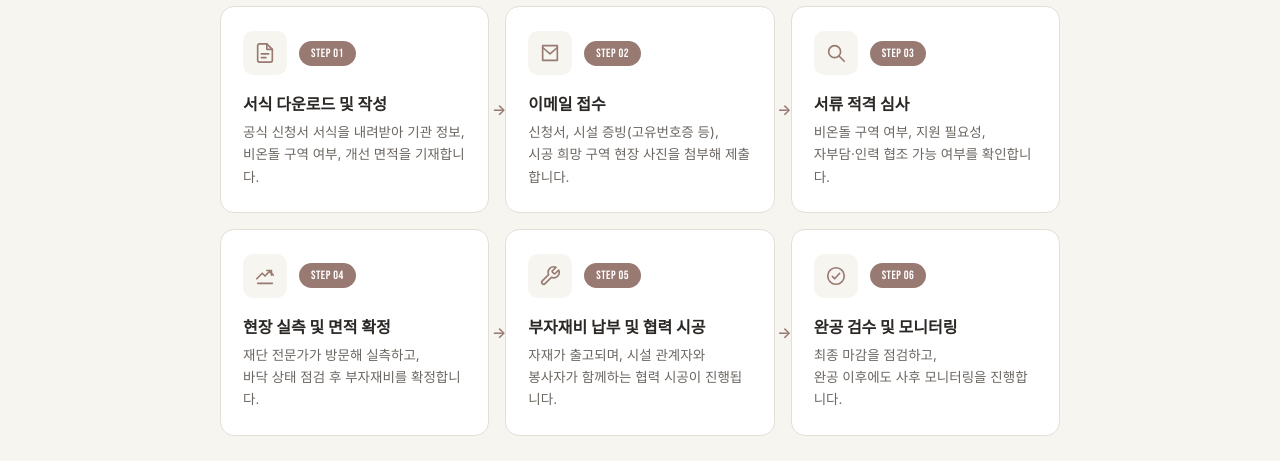
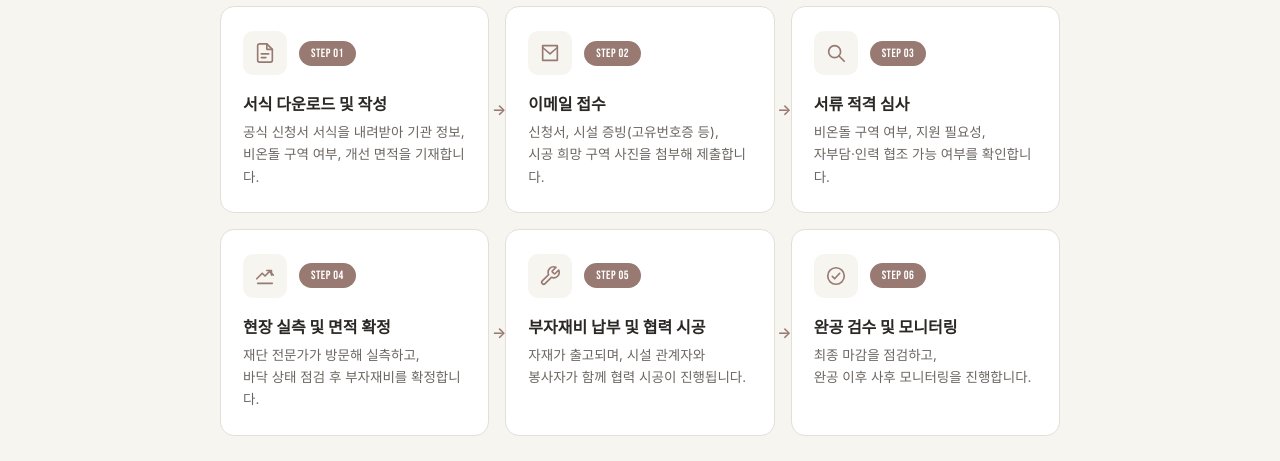
Before and after one commit to probonokorea/LXhausys, a plain HTML site: page index.html in a window 1280 px wide. Shown: the part 6800-7261 px from the top of the page. Drawn offline with Linux system fonts and the light colour scheme; a web font is replaced by a local one.

Commit message:
Update index.html

```diff
--- a/index.html
+++ b/index.html
@@ -1397,7 +1397,7 @@ font-size: 16px; /* 기존 13px에서 16px로 크기 확대 */
         </div>
         <div class="step-body">
           <div class="s-title">이메일 접수</div>
-          <div class="s-desc">신청서, 시설 증빙(고유번호증 등),<br>시공 희망 구역 현장 사진을 첨부해 제출합니다.</div>
+          <div class="s-desc">신청서, 시설 증빙(고유번호증 등),<br>시공 희망 구역 사진을 첨부해 제출합니다.</div>
         </div>
       </div>
       <div class="step">
@@ -1433,7 +1433,7 @@ font-size: 16px; /* 기존 13px에서 16px로 크기 확대 */
         </div>
         <div class="step-body">
           <div class="s-title">부자재비 납부 및 협력 시공</div>
-          <div class="s-desc">자재가 출고되며, 시설 관계자와<br>봉사자가 함께하는 협력 시공이 진행됩니다.</div>
+          <div class="s-desc">자재가 출고되며, 시설 관계자와<br>봉사자가 함께 협력 시공이 진행됩니다.</div>
         </div>
       </div>
       <div class="step">
@@ -1445,7 +1445,7 @@ font-size: 16px; /* 기존 13px에서 16px로 크기 확대 */
         </div>
         <div class="step-body">
           <div class="s-title">완공 검수 및 모니터링</div>
-          <div class="s-desc">최종 마감을 점검하고,<br>완공 이후에도 사후 모니터링을 진행합니다.</div>
+          <div class="s-desc">최종 마감을 점검하고,<br>완공 이후 사후 모니터링을 진행합니다.</div>
         </div>
       </div>
     </div>
```
